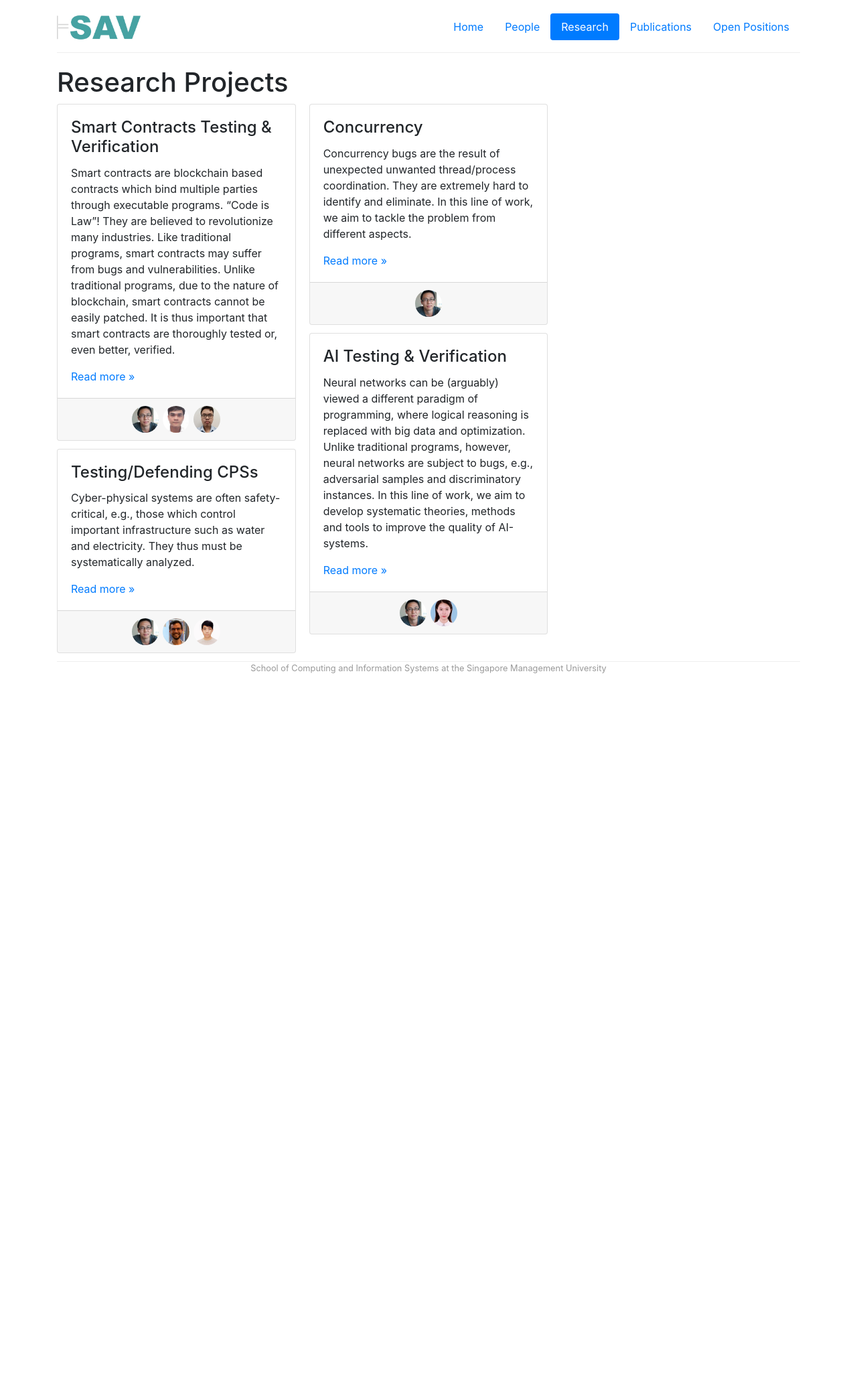
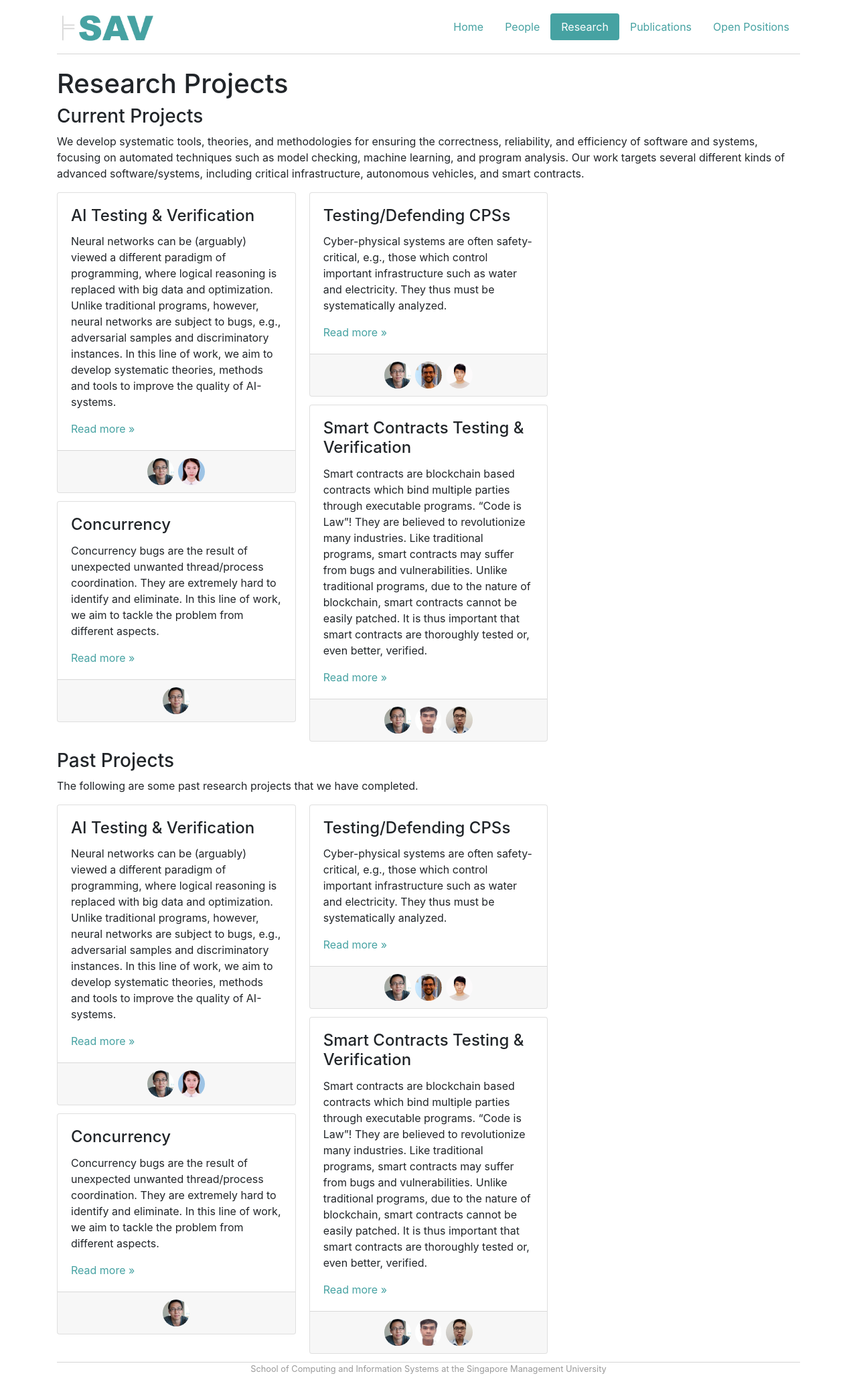
Before and after one commit to smallzjuer/sav-smu.github.io, a Jekyll site: the page built from research.html, in a window 1280 px wide. Shown: the whole page at 67% size. Built offline with Jekyll 4.4.1, drawn with Linux system fonts in a browser that asks for light colours; before the commit the page ends 1024 px from its top, so only the background shows below that.

Commit message:
misc updates

```diff
--- a/_layouts/default.html
+++ b/_layouts/default.html
@@ -22,7 +22,7 @@
                     <!--<img src="{{ site.base }}/img/logo.png"
                          srcset="{{ site.base }}/img/logo@2x.png 2x"
                          alt="Awesome" id="logo"> -->
-						<img src="{{ site.base }}/img/sav-logo.jpg" alt="SAV Group Logo" id="logo">
+						<img src="{{ site.base }}/img/sav-logo-2.jpg" alt="SAV Group Logo" id="logo">
                 </a>
                 <ul class="nav nav-pills justify-content-center">
 
--- a/css/group.scss
+++ b/css/group.scss
@@ -2,7 +2,7 @@
 ---
 
 $gray: #999;
-$light-gray: #EEE;
+$light-gray: #D5D5D5;
 
 /* Space out content a bit */
 body {
@@ -36,6 +36,19 @@ a > .fa {
     display: inline;
 }
 
+a {
+	color: #46A2A2;
+}
+
+a:hover {
+	color: #325e5e;
+}
+
+.nav-pills .nav-link.active, .nav-pills .show>.nav-link {
+    color: #fff;
+    background-color: #46A2A2;
+}
+
 /* /\* Customize container *\/ */
 /* @media (min-width: 768px) { */
 /*     .container { */
@@ -54,8 +67,8 @@ a > .fa {
 /* Group logo */
 #logo {
     /*width: 154px; */
-    height: 38px;
-    margin: 2px 0 8px 0;
+    height: 40px;
+    margin: 2px 0 8px 8px;
 }
 
 /* Front page news. */
--- a/research.html
+++ b/research.html
@@ -3,13 +3,34 @@ layout: default
 title: Research Projects
 ---
 
+<h3>Current Projects</h2>
+
+<p>
+	We develop systematic tools, theories, and methodologies for ensuring the correctness, reliability, and efficiency of software and systems, focusing on automated techniques such as model checking, machine learning, and program analysis. Our work targets several different kinds of advanced software/systems, including critical infrastructure, autonomous vehicles, and smart contracts.
+</p>
+
 <div class="card-columns">
     {% comment %}
     Sort the projects by date, putting those without dates last
     {% endcomment %}
-    {% assign projects_by_date = site.projects | sort: 'last-updated', 'first' %}
-    {% assign projects_by_date = projects_by_date | reverse %}
-    {% for p in projects_by_date %}
+    {% assign projects_by_title = site.projects | sort: 'last-updated', 'first' %}
+    {% for p in projects_by_title %}
         {% include project-card.html project=p %}
     {% endfor %}
 </div>
+
+<h3>Past Projects</h2>
+
+<p>
+	The following are some past research projects that we have completed.
+</p>
+
+<div class="card-columns">
+    {% comment %}
+    Sort the projects by date, putting those without dates last
+    {% endcomment %}
+    {% assign projects_by_title = site.projects | sort: 'last-updated', 'first' %}
+    {% for p in projects_by_title %}
+        {% include project-card.html project=p %}
+    {% endfor %}
+</div>
```
Also changed, not shown: index.html (+16 -1 lines), img/group.jpg (added), img/sav-logo-2.jpg (added).
